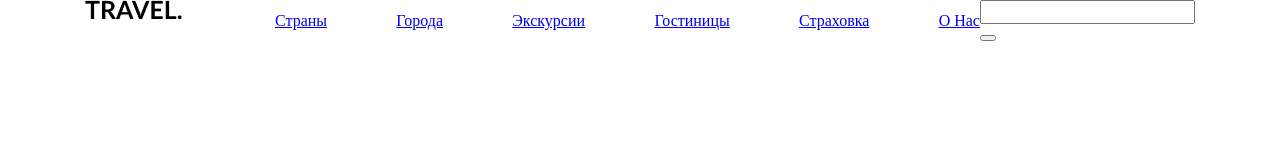
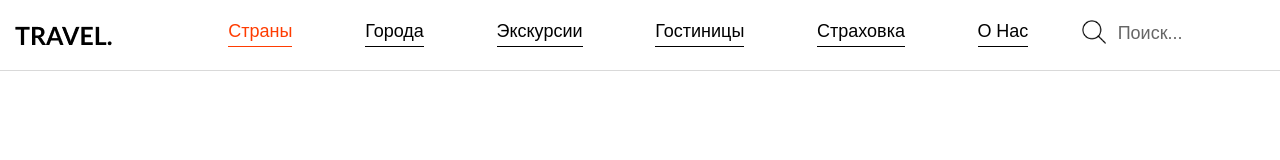
Before and after one commit to AlexandrFedorenko/worldBlog.dev, a website: page app/index.html in a window 1280 px wide. Drawn offline with nearby package versions, Linux system fonts and the light colour scheme.

Commit message:
add desktop nav

```diff
--- a/app/index.html
+++ b/app/index.html
@@ -23,17 +23,19 @@
 <![endif]-->
 
 <div class="wrapper">
-    <div class="container">
-           <div class="row">
+   <header>
+     <div class="wrap-content">
+         <div class="container-fluid">
+             <div class="row row-header">
                  <div class="col-md-2">
                      <div class="logo">
                          <a href="#"><img src="img/Travel..png" alt="logo" class="logo_img"></a>
                      </div>
                  </div>
-               <div class="col-md-10 col-flex">
+                 <div class="col-md-8 col-flex">
                      <nav>
                          <ul class="main-menu ul">
-                           <li class="main-menu_item"><a href="#">Страны</a></li>
+                             <li class="main-menu_item main-menu_item--active"><a href="#">Страны</a></li>
                              <li class="main-menu_item"><a href="#">Города</a></li>
                              <li class="main-menu_item"><a href="#">Экскурсии</a></li>
                              <li class="main-menu_item"><a href="#">Гостиницы</a></li>
@@ -41,17 +43,21 @@
                              <li class="main-menu_item"><a href="#">О Нас</a></li>
                          </ul>
                      </nav>
+                 </div>
+                 <div class="col-md-2">
                      <div class="search">
-                       <form action="#" method="get">
+                         <form action="#" method="post">
                              <div class="search-wrap">
-                               <input type="search" class="search_inp">
-                               <button class="search_btn"></button>
+                                 <input type="search" class="search_inp" placeholder="Поиск...">
+                                 <button class="search_btn" type="submit"></button>
                              </div>
                          </form>
                      </div>
                  </div>
              </div>
          </div>
+     </div>
+   </header>
 </div>
 
 <!--[if lt IE 9]>
--- a/app/sass/elements/_header.scss
+++ b/app/sass/elements/_header.scss
@@ -5,16 +5,78 @@
   justify-content: flex-end;
   align-items: center;
 }
+.logo_img{
+  margin-top: 6px;
+}
 nav{width: 100%}
 .main-menu{
-  flex: 1;
+  max-width: 800px;
+  width: 100%;
   display: flex;
   justify-content: space-between;
   align-items: center;
 }
+.main-menu_item{
+  a{
+    position: relative;
+    text-decoration: none;
+    font-size: 18px;
+    color: black;
+    transition: .3s;
+    &::after{
+      position: absolute;
+      display: block;
+      content: "";
+      width: 100%;
+      height: 1px;
+      bottom: -5px;
+      background: black;
+    }
+    &:hover{
+      color: #FF3C01;
+      &::after{
+        background:  #FF3C01;
+      }
+    }
+  }
+}
+.main-menu_item--active{
+  a{
+    color: #FF3C01;
+    &::after{
+      background:  #FF3C01;
+    }
+  }
+}
+.search_btn{
+  position: absolute;
+  top: 0;
+  z-index: 999;
+  background: url("../img/search.png")no-repeat center;
+  background-size: cover;
+  width: 24px;
+  height: 24px;
+  display: block;
+  border: none;
+  cursor: pointer;
+}
 .search{
   display: flex;
-  input{
-    di
-  }
+  justify-content: flex-end;
+  position: relative;
 }
+.search_inp{
+  border: none;
+  padding-left: 36px;
+  left: 158px;
+  width:100%;
+  height: 26px;
+  transition: .4s;
+}
+header{
+  border-bottom: 1px solid #D9D9D9;
+}
+.row-header{
+  align-items: flex-start;
+  padding: 20px 0;
+}
--- a/app/sass/style.scss
+++ b/app/sass/style.scss
@@ -31,13 +31,24 @@
   max-width: 1920px;
   margin: 0 auto;
 }
+.wrap-content{
+  max-width: 1400px;
+  margin: 0 auto;
+}
 .ul{
   margin: 0;
   padding: 0;
   list-style: none;
 }
-
-
+body{
+  font-size: 18px;
+  font-family: $fo;
+  font-weight: 400;
+  color: black;
+}
+a,input,button,textarea{
+  outline: none;
+}
 //import elements and pages
 
 @import "elements/header";
```
Also changed, not shown: app/js/custom.js (+10 -1 lines), app/css/style.css. Lines whose indentation alone changed are shown as unchanged.
